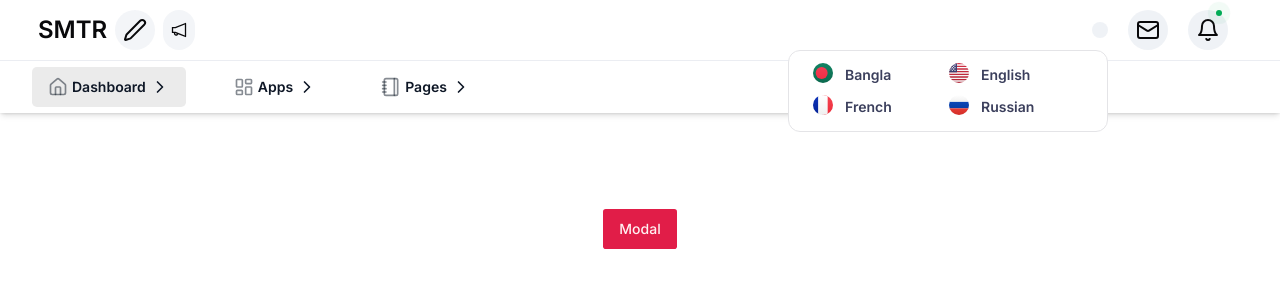
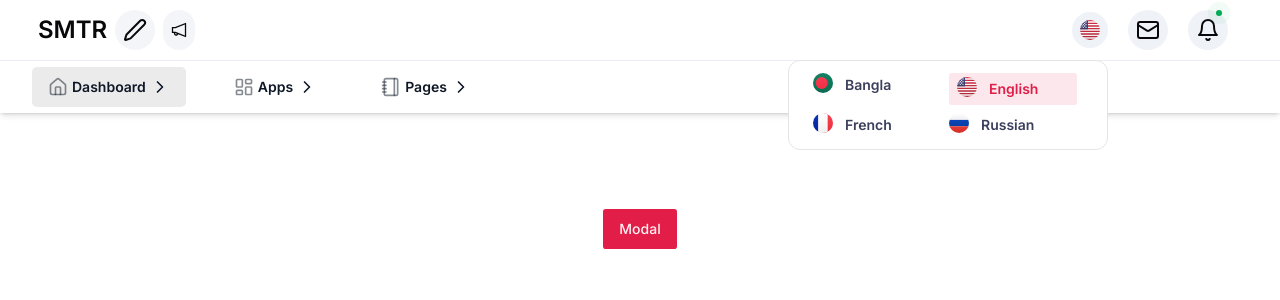
Before and after one commit to SMTanimur/project-management, a Next.js app: page / in a window 1280 px wide. Both pictures are taken after a click on the button 1100 px from the left and 30 px from the top of the page. Shown: the top 300 px of the page. Built offline with nearby package versions, Linux system fonts and the light colour scheme.

Commit message:
Add @tanstack/react-query and @tanstack/react-query-devtools dependencies, import and use them in layout.tsx

```diff
--- a/package.json
+++ b/package.json
@@ -13,6 +13,8 @@
     "@headlessui/react": "^2.0.3",
     "@popperjs/core": "^2.11.8",
     "@radix-ui/react-slot": "^1.0.2",
+    "@tanstack/react-query": "^5.36.0",
+    "@tanstack/react-query-devtools": "^5.36.0",
     "add": "^2.0.6",
     "antd": "^5.16.5",
     "class-variance-authority": "^0.7.0",
@@ -20,6 +22,7 @@
     "i18next": "^23.11.4",
     "lucide-react": "^0.378.0",
     "next": "14.2.3",
+    "next-themes": "^0.3.0",
     "react": "^18",
     "react-dom": "^18",
     "react-i18next": "^14.1.1",
--- /dev/null
+++ b/src/app/provider/query.provider.tsx
@@ -0,0 +1,43 @@
+"use client";
+
+
+import { getTranslation } from "@/i18n/i18n";
+
+import { QueryClient, QueryClientProvider } from "@tanstack/react-query";
+import { ReactQueryDevtools } from "@tanstack/react-query-devtools";
+import { useEffect, useState } from "react";
+import themeConfig from "../../../theme.config";
+
+export const QueryProvider = async({ children }: { children: React.ReactNode }) => {
+  const [queryClient] = useState(
+    () =>
+      new QueryClient({
+        defaultOptions: {
+          queries: {
+            staleTime: 30 * 1000,
+          },
+        },
+      })
+  );
+
+  const { initLocale } = getTranslation();
+
+  useEffect(() => {
+
+    initLocale(themeConfig.locale);
+
+
+}, [ initLocale, ]);
+
+  // await queryClient.prefetchQuery({
+  //   queryKey: ['products'],
+  //   queryFn: async () =>  productClient.getProducts
+  // });
+
+  return (
+    <QueryClientProvider client={queryClient}>
+      {children}
+      <ReactQueryDevtools initialIsOpen={false} position="bottom" />
+    </QueryClientProvider>
+  );
+};
--- /dev/null
+++ b/src/app/provider/theme.provider.tsx
@@ -0,0 +1,12 @@
+"use client";
+
+import { ThemeProvider as NextThemesProvider } from "next-themes";
+import { type ThemeProviderProps } from "next-themes/dist/types";
+
+export function ThemeProvider({ children, ...props }: ThemeProviderProps) {
+  return (
+    <NextThemesProvider {...props}>
+     {children}
+    </NextThemesProvider>
+  );
+}
--- a/src/components/layout/header.tsx
+++ b/src/components/layout/header.tsx
@@ -213,7 +213,7 @@ const Header = () => {
                               type="button"
                               className={`flex w-full hover:text-primary ${
                                 i18n.language === item.code
-                                  ? "bg-primary/10 text-primary"
+                                  ? "bg-primary/10 text-primary px-2 py-1 rounded-md"
                                   : ""
                               }`}
                               onClick={() => {
@@ -226,7 +226,7 @@ const Header = () => {
                                 alt="flag"
                                 className="h-5 w-5 rounded-full object-cover"
                               />
-                              <span className="ml-3 rtl:mr-3">{item ? item.name : languageList[0].name}</span>
+                              <span className="ml-3 ">{item ? item.name : languageList[0].name}</span>
                             </button>
                           </li>
                         );
```
Also changed, not shown: src/app/layout.tsx (+11 -5 lines), 1 other file (tests, documents, lock files or other folders).
